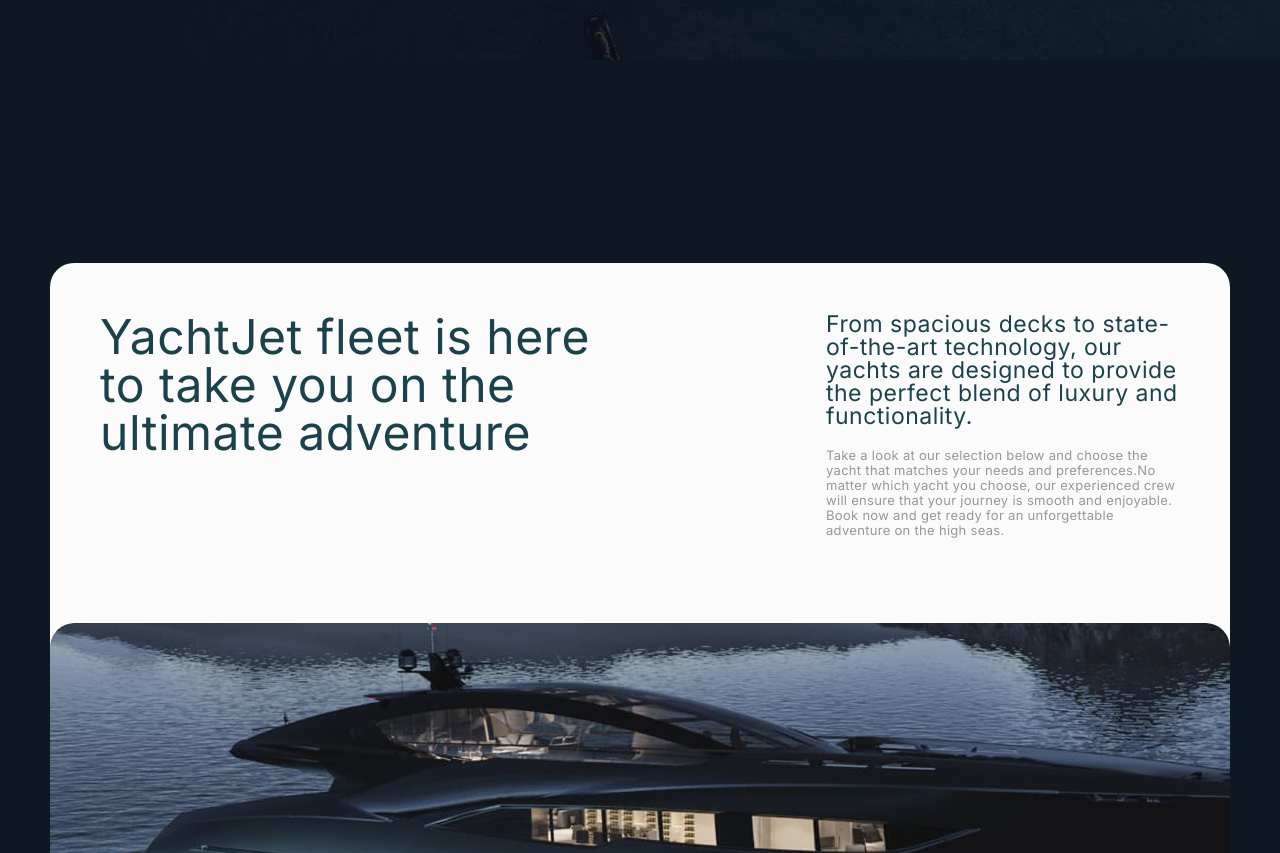
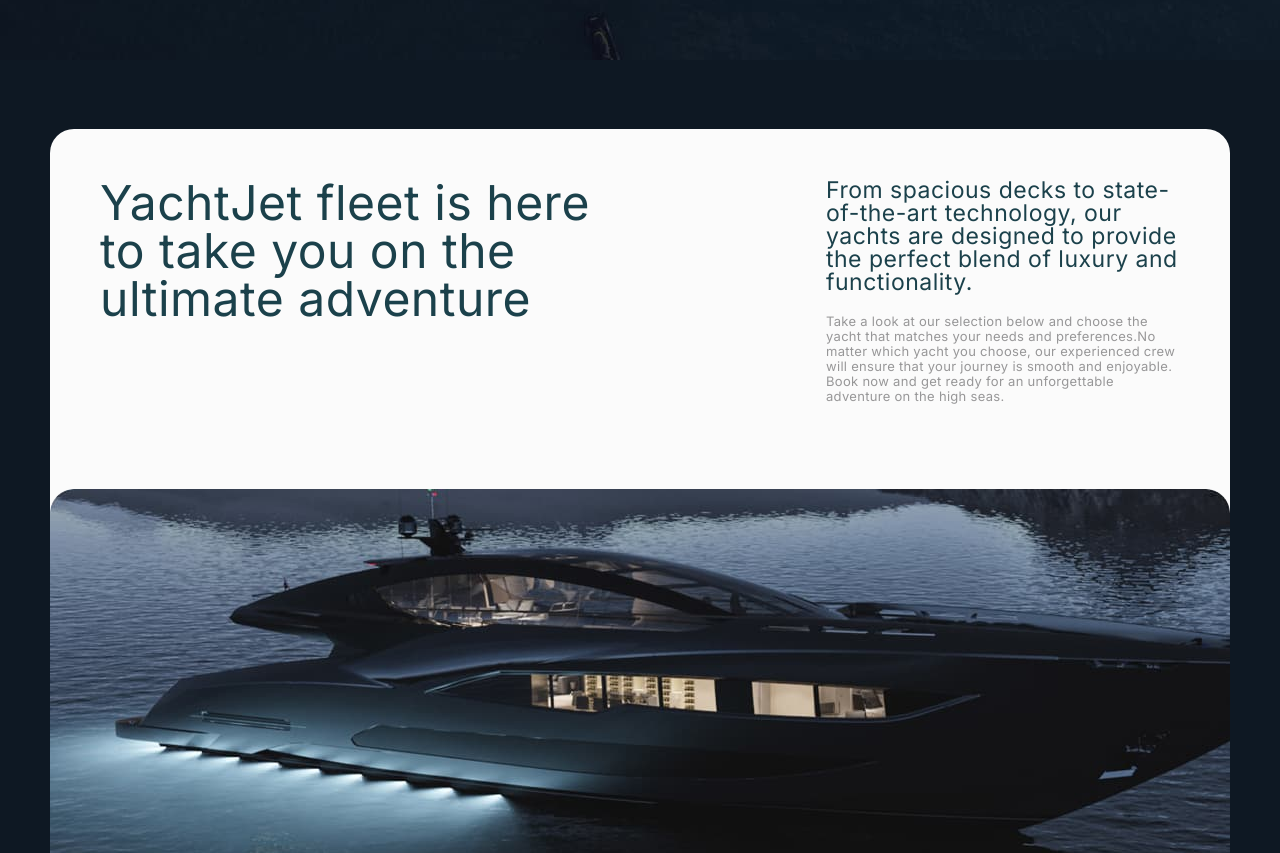
Before and after one commit to darina-bigos/BagBusters, a website built with Vite: page src/index.html in a window 1280 px wide. Shown: the part 740-1593 px from the top of the page. Built offline with nearby package versions, Linux system fonts and the light colour scheme.

Commit message:
about-01

```diff
--- a/src/css/about.css
+++ b/src/css/about.css
@@ -1,10 +1,10 @@
 /* #region  MOBILE */
 
 .about_us {
-  padding-top: 121px;
 
-  /* Для позиціювання картинки 3-й варіант */
-  /* position: relative; */
+  margin-top: -198px;
+  /* Для позиціювання картинки 3-й варіант
+  position: relative; */
 }
 
 .container-about_us {
@@ -95,8 +95,11 @@
 /* Tablet  704+32+32=768 */
 @media screen and (min-width: 768px) {
   .about_us {
-    padding-top: 107px;
-  }
+    margin-top: -76px;
+    }
+
+
+
 
   .container {
     /* Для позиціювання картинки */
@@ -151,10 +154,10 @@
   .container {
     max-width: 1180px;
   }
+  .about_us {
+    margin-top: -44px;
+    }
 
-  .about_us {
-    padding-top: 90px;
-  }
 
   .container-about_us {
     padding: 50px 50px 0;
```
